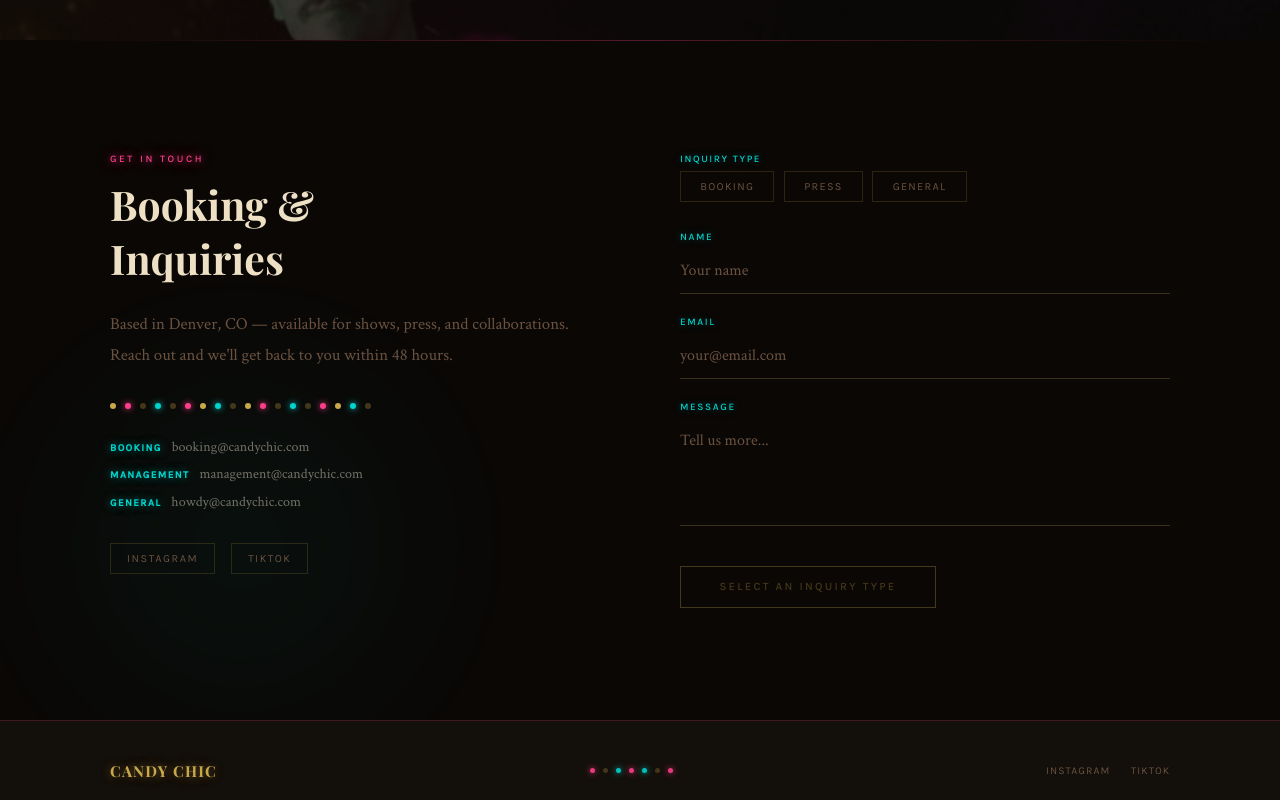
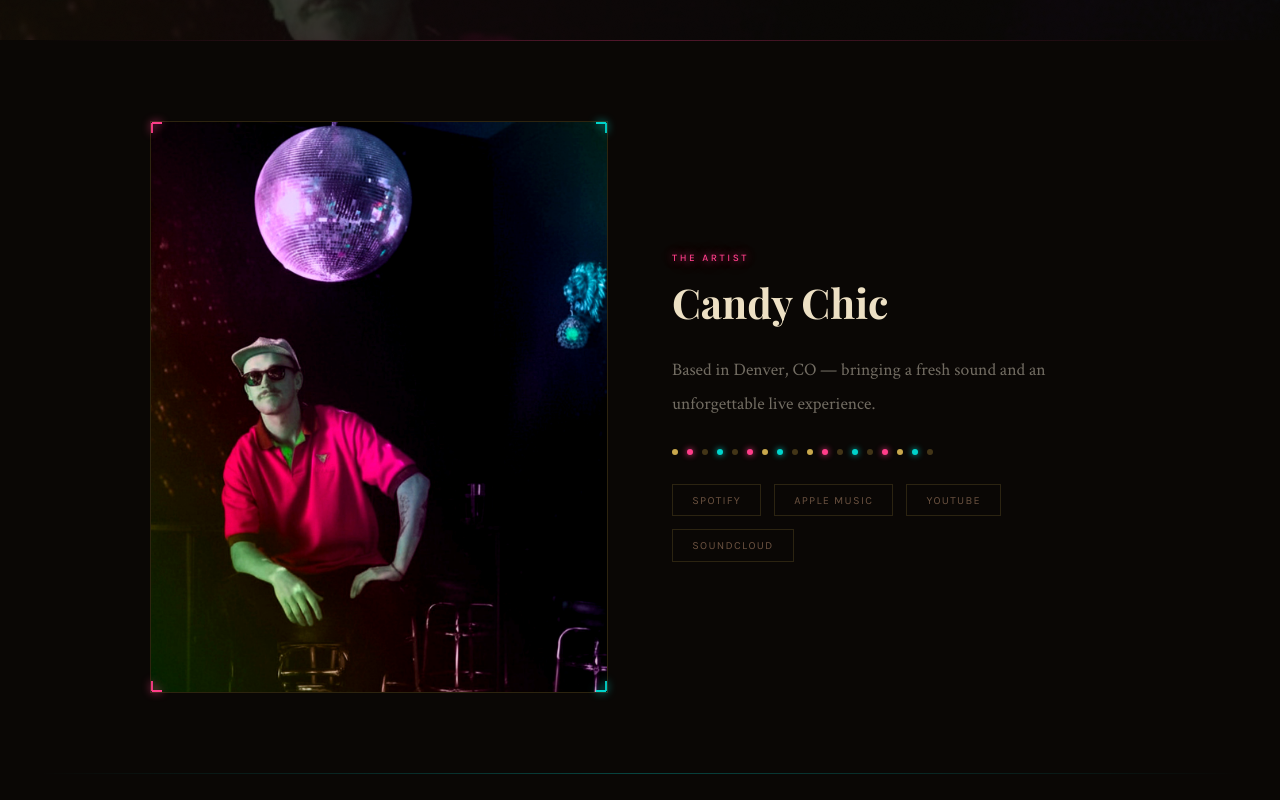
Before and after one commit to Caddyshackk/band-site, a React (Vite) app: page / in a window 1280 px wide. Shown: the part 760-1560 px from the top of the page. Built offline with nearby package versions, Linux system fonts and the light colour scheme; a web font is replaced by a local one.

Commit message:
feat: add artist photo section below hero

```diff
--- a/src/App.jsx
+++ b/src/App.jsx
@@ -411,7 +411,59 @@ export default function App() {
         </section>
 
         <Divider color="pink"/>
+        {/* ── ARTIST PHOTO ── */}
+        <section style={{maxWidth:1060,margin:"0 auto",padding:"5rem 2.5rem"}}>
+          <div className="reveal" style={{display:"grid",gridTemplateColumns:"1fr 1fr",gap:"4rem",alignItems:"center"}}>
+            <div style={{position:"relative"}}>
+              <img src="/band-photo.jpg" alt="Candy Chic"
+                style={{width:"100%",display:"block",border:`1px solid ${C.border}`,
+                  filter:"saturate(1.1) contrast(1.05)"}}/>
+              {/* neon corner accents */}
+              {[
+                {top:0,left:0},
+                {top:0,right:0,transform:"scaleX(-1)"},
+                {bottom:0,left:0,transform:"scaleY(-1)"},
+                {bottom:0,right:0,transform:"scale(-1,-1)"},
+              ].map((pos,i)=>(
+                <svg key={i} style={{position:"absolute",...pos,width:28,height:28,
+                  filter:`drop-shadow(0 0 4px ${i%2===0?C.neonPink:C.neonCyan})`}}
+                  viewBox="0 0 28 28">
+                  <path d="M2 2 L2 12 M2 2 L12 2" fill="none"
+                    stroke={i%2===0?C.neonPink:C.neonCyan} strokeWidth="1.8"/>
+                </svg>
+              ))}
+            </div>
+            <div>
+              <p className="pulse-p" style={{fontSize:"0.62rem",fontWeight:500,letterSpacing:"0.26em",
+                textTransform:"uppercase",color:C.neonPink,marginBottom:"0.8rem"}}>
+                The Artist
+              </p>
+              <h2 style={{fontFamily:FONTS.display,fontSize:"clamp(1.8rem,3.2vw,2.8rem)",
+                fontWeight:700,color:C.ivory,marginBottom:"1.5rem"}}>
+                Candy Chic
+              </h2>
+              <p style={{fontFamily:FONTS.body,fontSize:"1.1rem",lineHeight:1.9,
+                color:C.dimText,marginBottom:"1.5rem"}}>
+                Based in Denver, CO — bringing a fresh sound and an unforgettable live experience.
+              </p>
+              <MarqueeDots/>
+              <div style={{display:"flex",gap:"0.8rem",flexWrap:"wrap",marginTop:"0.5rem"}}>
+                {STREAMING.map(s=>(
+                  <a key={s.label} href={s.url} target="_blank" rel="noopener noreferrer"
+                    className="stream-btn"
+                    style={{padding:"0.55rem 1.2rem",border:`1px solid ${C.border}`,
+                      background:"transparent",color:C.sepia,fontSize:"0.68rem",
+                      letterSpacing:"0.12em",textTransform:"uppercase",
+                      textDecoration:"none",fontFamily:FONTS.ui,transition:"all .2s"}}>
+                    {s.label}
+                  </a>
+                ))}
+              </div>
+            </div>
+          </div>
+        </section>
 
+        <Divider color="cyan"/>
         {/* ── CONTACT ── */}
         <section id="contact" style={{padding:"7rem 2.5rem",position:"relative",overflow:"hidden"}}>
           <div style={{position:"absolute",bottom:0,left:"5%",width:350,height:350,borderRadius:"50%",
```
